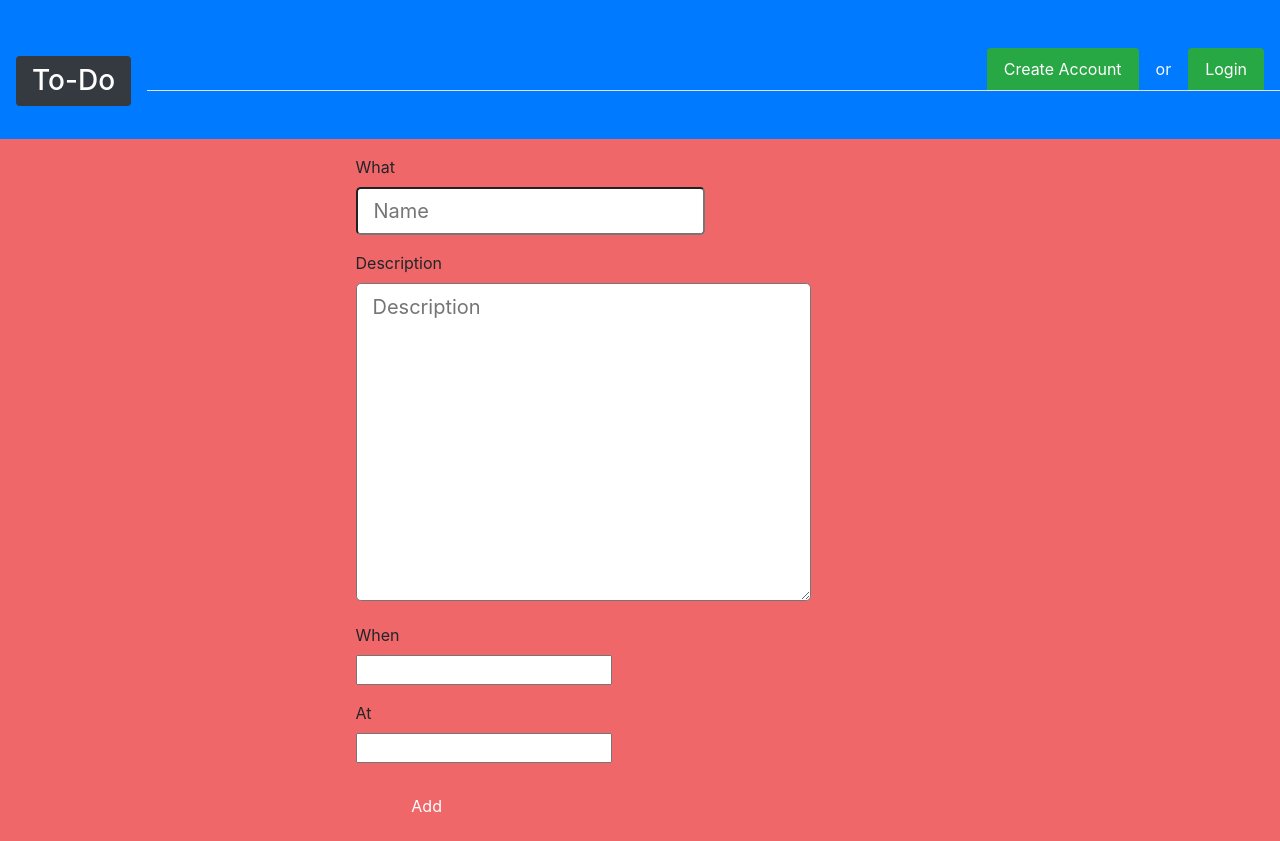
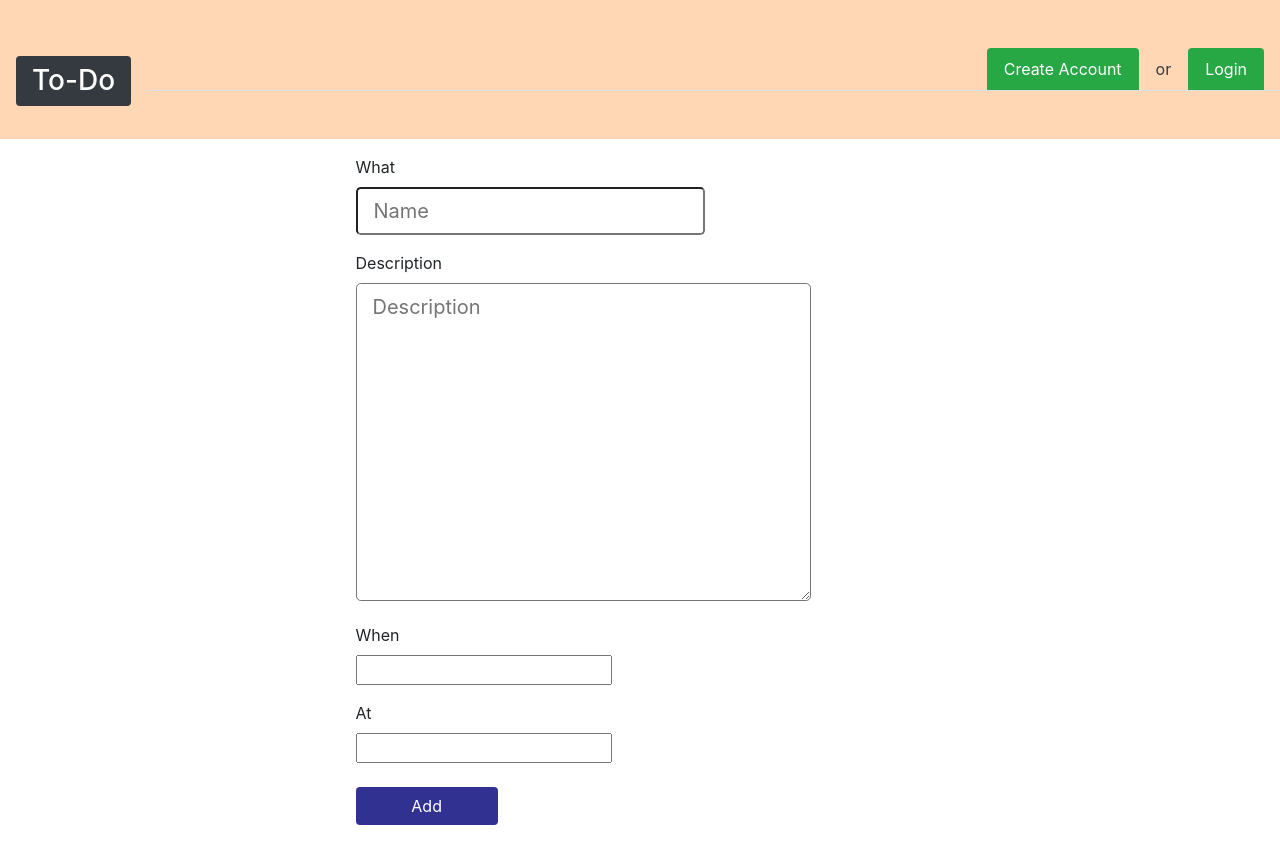
Before and after one commit to anton-mirazchiyski/TodoApp, a Django app: page /tasks/add/ in a window 1280 px wide. Run offline with Django 4.2, Linux system fonts and the light colour scheme.

Commit message:
Update style

```diff
--- a/static/css/style.css
+++ b/static/css/style.css
@@ -3,6 +3,14 @@
     color: darkblue;
 }
 
-body {
-    background-color: #ef6769;
+.nav-bar {
+    background-color: #ffd7b5;
 }
+
+.nav-element {
+    background-color: #313191;
+}
+
+.button-element {
+    background-color: #313191;
+}
--- a/templates/home-page.html
+++ b/templates/home-page.html
@@ -27,7 +27,7 @@
                 </div>
                 <div class="h4 align-self-center">
                     <a href="{% url 'tasks:add-task' %}" class="text-decoration-none">
-                        <button type="button" class="btn btn-lg btn-success">
+                        <button type="button" class="btn btn-lg button-element text-white">
                             Click
                         </button>
                     </a> to add more
--- a/templates/navbar.html
+++ b/templates/navbar.html
@@ -1,4 +1,4 @@
-<nav class="py-5 mb-3 bg-primary">
+<nav class="nav-bar py-5 mb-3">
     <div class="nav-link float-left">
         <h3>
             <a class="nav-link bg-dark text-white rounded" href="{% url 'accounts:home-page' %}">To-Do</a>
@@ -9,22 +9,22 @@
         {% if not user.is_authenticated or user.is_superuser %}
             <li class="nav-item"><a class="nav-link bg-success text-white"
                                     href="{% url 'accounts:create-account' %}">Create Account</a></li>
-            <li class="nav-link disabled text-light">or</li>
+            <li class="nav-link disabled text-dark">or</li>
             <li class="nav-item"><a class="nav-link bg-success text-white mr-3"
                                     href="{% url 'accounts:login-account' %}">Login</a></li>
 
         {% else %}
-            <div class="navbar navbar-inverse navbar-fixed-top text-white
+            <div class="navbar navbar-inverse navbar-fixed-top text-dark
               mr-2">
                 Welcome, {{ user.username }}
             </div>
-            <li class="nav-item"><a class="nav-link bg-secondary text-white"
+            <li class="nav-item"><a class="nav-link nav-element text-white"
                                     href="{% url 'tasks:catalogue' %}">My Tasks</a></li>
-            <li class="nav-item"><a class="nav-link active bg-success text-white ml-2"
+            <li class="nav-item"><a class="nav-link nav-element text-white ml-2"
                                     href="{% url 'tasks:add-task' %}">Add new Task</a></li>
-            <li class="nav-item"><a class="nav-link bg-secondary text-white ml-2"
+            <li class="nav-item"><a class="nav-link nav-element text-white ml-2"
                                     href="{% url 'tasks:completed-tasks' %}">Completed Tasks</a></li>
-            <li class="nav-item"><a class="nav-link ml-2 mr-4 text-white"
+            <li class="nav-item"><a class="nav-link ml-2 mr-4 text-dark"
                                     href="{% url 'accounts:logout-account' %}">Logout</a></li>
         {% endif %}
     </ul>
```
Also changed, not shown: todo_app/tasks/templates/tasks/task-edit.html (+5 -3 lines).
